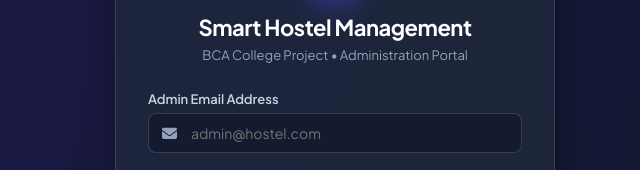
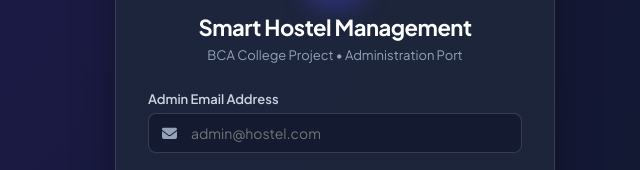
Before and after one commit to ArunGupta76/smart-hostel-management-system, a website: page public/pages/login.html in a window 1280 px wide. Shown: the part 261-431 px from the top of the page, 305-945 px from the left. Drawn offline with Linux system fonts and the light colour scheme.

Commit message:
Updated login page

```diff
--- a/public/pages/login.html
+++ b/public/pages/login.html
@@ -16,7 +16,7 @@
           <i class="fa-solid fa-hotel"></i>
         </div>
         <h1>Smart Hostel Management</h1>
-        <p>BCA College Project • Administration Portal</p>
+        <p>BCA College Project • Administration Port</p>
       </div>
 
       <form id="login-form" class="login-form">
```
Also changed, not shown: 1 other file.
